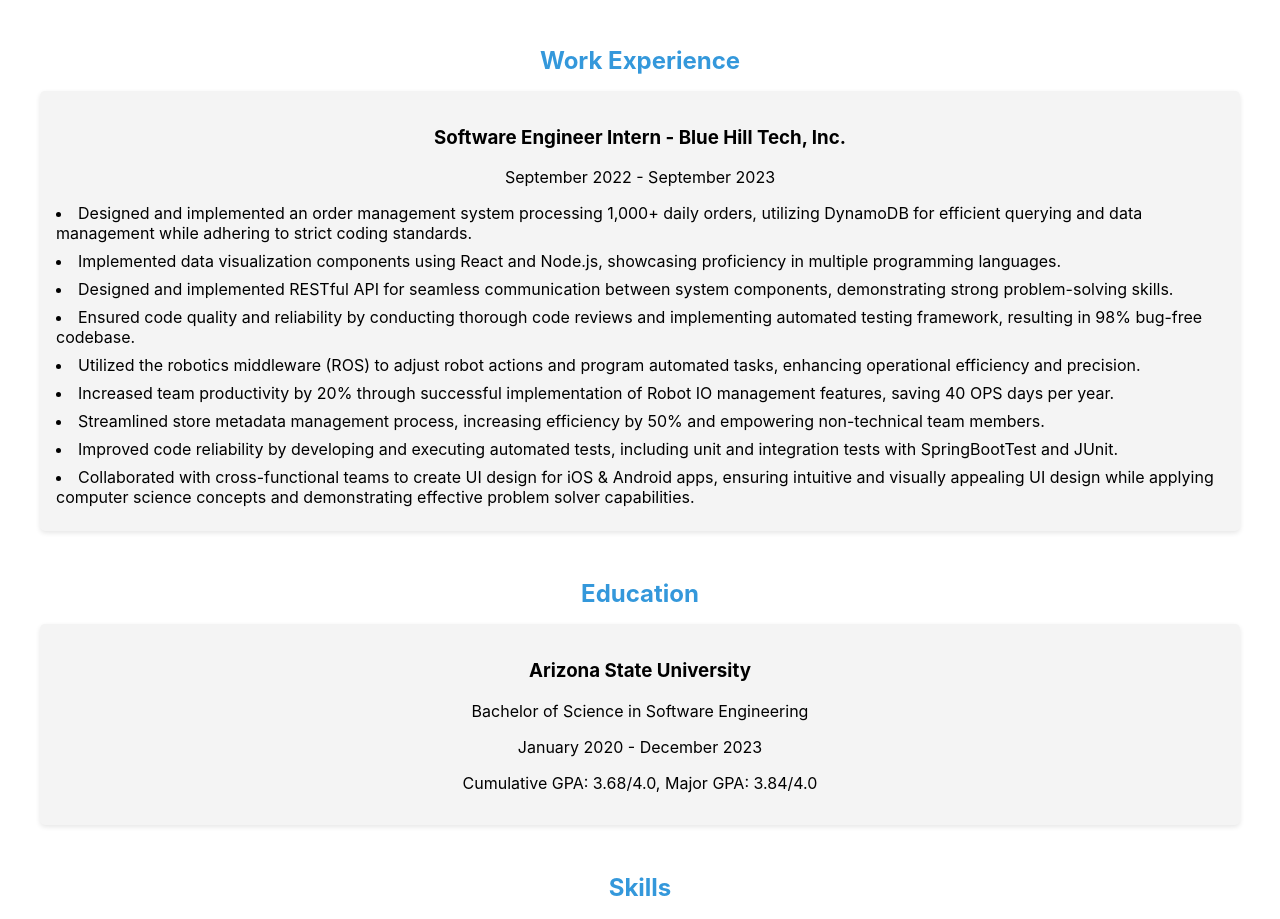
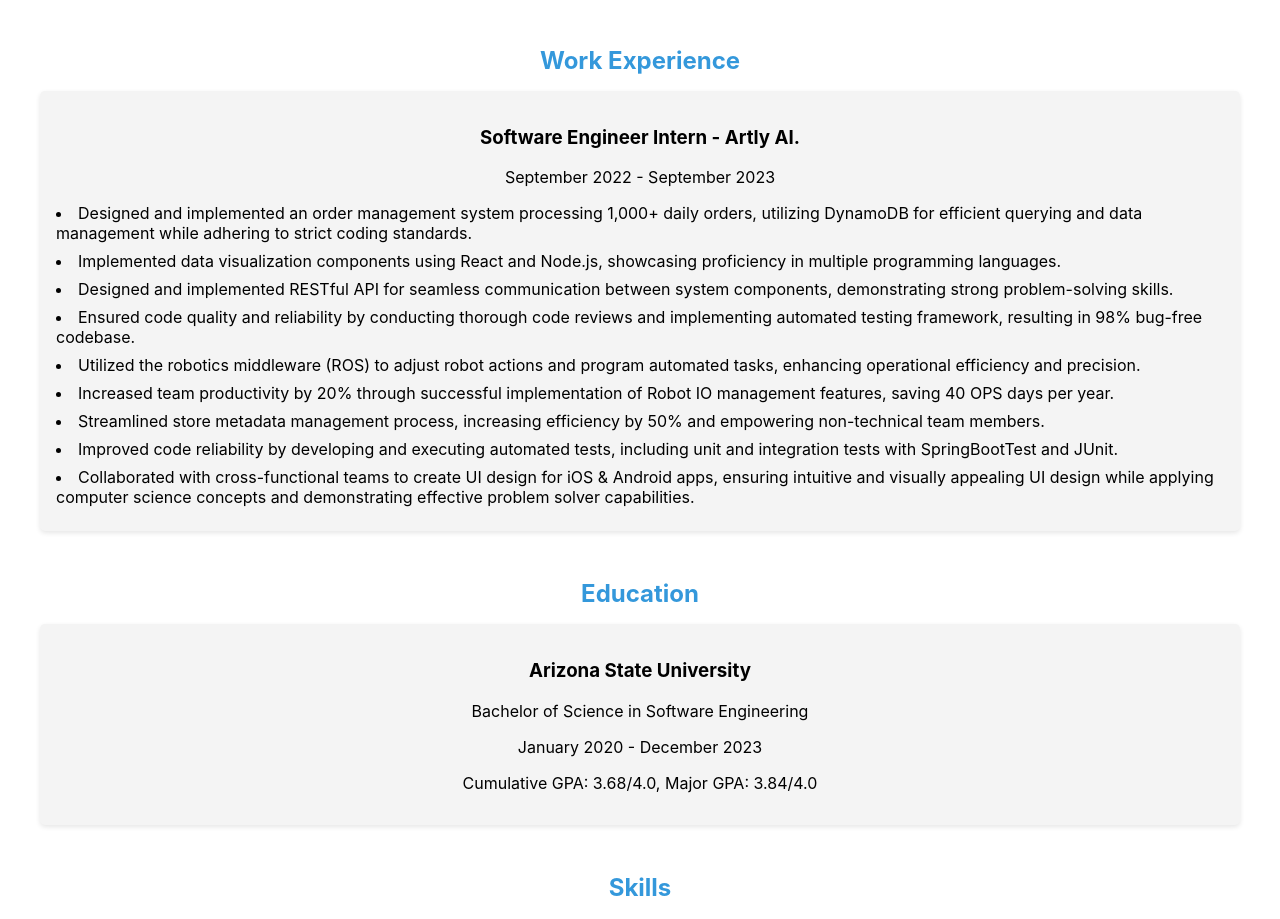
Before and after one commit to ahsu55/alan-hsu-portfolio, a React (Create React App) app: page / in a window 1280 px wide. Shown: the part 846-1765 px from the top of the page. Built offline with nearby package versions, Linux system fonts and the light colour scheme.

Commit message:
Update App.js

```diff
--- a/src/App.js
+++ b/src/App.js
@@ -34,7 +34,7 @@
         <section id="experience">
           <h2>Work Experience</h2>
           <div className="project">
-            <h3>Software Engineer Intern - Blue Hill Tech, Inc.</h3>
+            <h3>Software Engineer Intern - Artly AI.</h3>
             <p>September 2022 - September 2023</p>
 
               <li>Designed and implemented an order management system processing 1,000+ daily orders, utilizing DynamoDB for efficient querying and data management while adhering to strict coding standards.</li>
```
